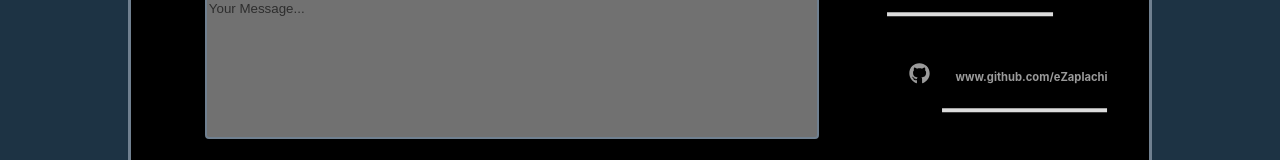
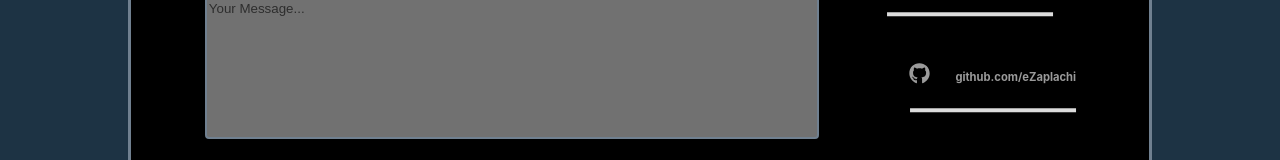
Before and after one commit to eZaplachi/zaplachi.ca, a Next.js app: page /contact in a window 1280 px wide. Shown: the part 592-752 px from the top of the page. Built offline with nearby package versions, Linux system fonts and the light colour scheme.

Commit message:
See https://github.com/ezap2000/website/commit/38d03b5f0a462b7e2b19f083a8482b4d69b59b48 from refs/pull/1/merge

```diff
--- a/pages/contact.tsx
+++ b/pages/contact.tsx
@@ -26,7 +26,7 @@ const Contact = () => {
           </div>
           <div className={styles.contact} id={styles.github}>
             <FontAwesomeIcon icon={faGithub} className={styles.icon} />
-            <span className={styles.contactText}>www.github.com/eZaplachi</span>
+            <span className={styles.contactText}>github.com/eZaplachi</span>
           </div>
           <div className={styles.input}>
             <ContactForm />
```
